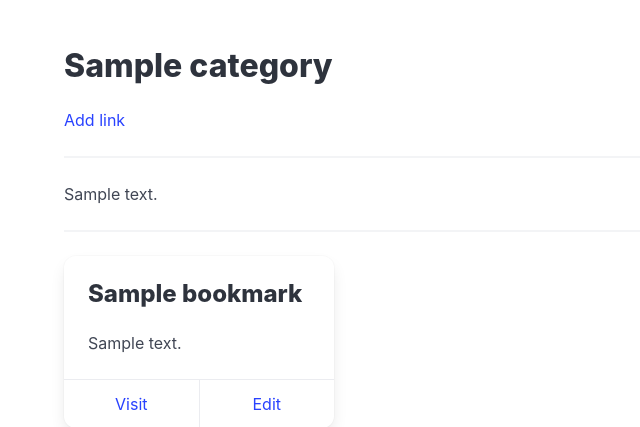
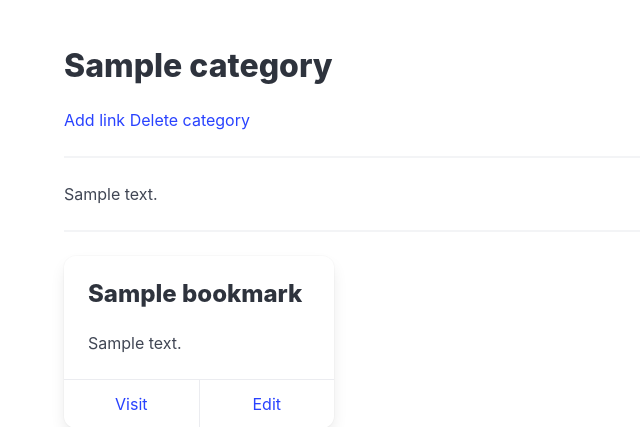
Before and after one commit to MuliJob/saas, a Django app: page /app/categories/1/ in a window 1280 px wide. Shown: the part 56-483 px from the top of the page, without its empty margins (0-640 px from the left). Run offline with Django 5.2, Linux system fonts and the light colour scheme; a user stored in the database is signed in; tables that the repository leaves empty hold one stand-in row (values such as "Sample post").

Commit message:
deleting a category

```diff
--- a/apps/bookmark/templates/bookmark/category.html
+++ b/apps/bookmark/templates/bookmark/category.html
@@ -4,6 +4,7 @@
   <h1 class="title">{{ category.title }}</h1>
 
   <a href="{% url 'bookmark_add' category.id %}">Add link</a>
+  <a href="{% url 'category_delete' category.id %}">Delete category</a>
 
   <hr>
 
--- a/apps/bookmark/views.py
+++ b/apps/bookmark/views.py
@@ -70,6 +70,15 @@ def category_edit(request, category_id):
 
     return render(request, 'bookmark/category_edit.html', context)
 
+
+@login_required
+def category_delete(request, category_id):
+    """Deleting a category"""
+    category = Category.objects.filter(created_by=request.user).get(pk=category_id)
+    category.delete()
+
+    return redirect('categories')
+
 @login_required
 def bookmark_add(request, category_id):
     """Adding a bookmark"""
--- a/apps/dashboard/urls.py
+++ b/apps/dashboard/urls.py
@@ -1,12 +1,13 @@
 from django.urls import path
-from apps.bookmark.views import categories, category, category_add, bookmark_add, category_edit
+from apps.bookmark.views import categories, category, category_add, bookmark_add, category_edit, category_delete
 from . import views
 
 urlpatterns = [
   path('', views.dashboard, name='dashboard'),
   path('categories/', categories, name='categories'),
   path('categories/<int:category_id>/', category, name='category'),
+  path('add-category/', category_add, name='category_add'),
   path('categories/<int:category_id>/edit/', category_edit, name='category_edit'),
-  path('add-category/', category_add, name='category_add'),
+  path('categories/<int:category_id>/delete/', category_delete, name='category_delete'),
   path('categories/<int:category_id>/add-bookmark/', bookmark_add, name='bookmark_add'),
 ]
```
